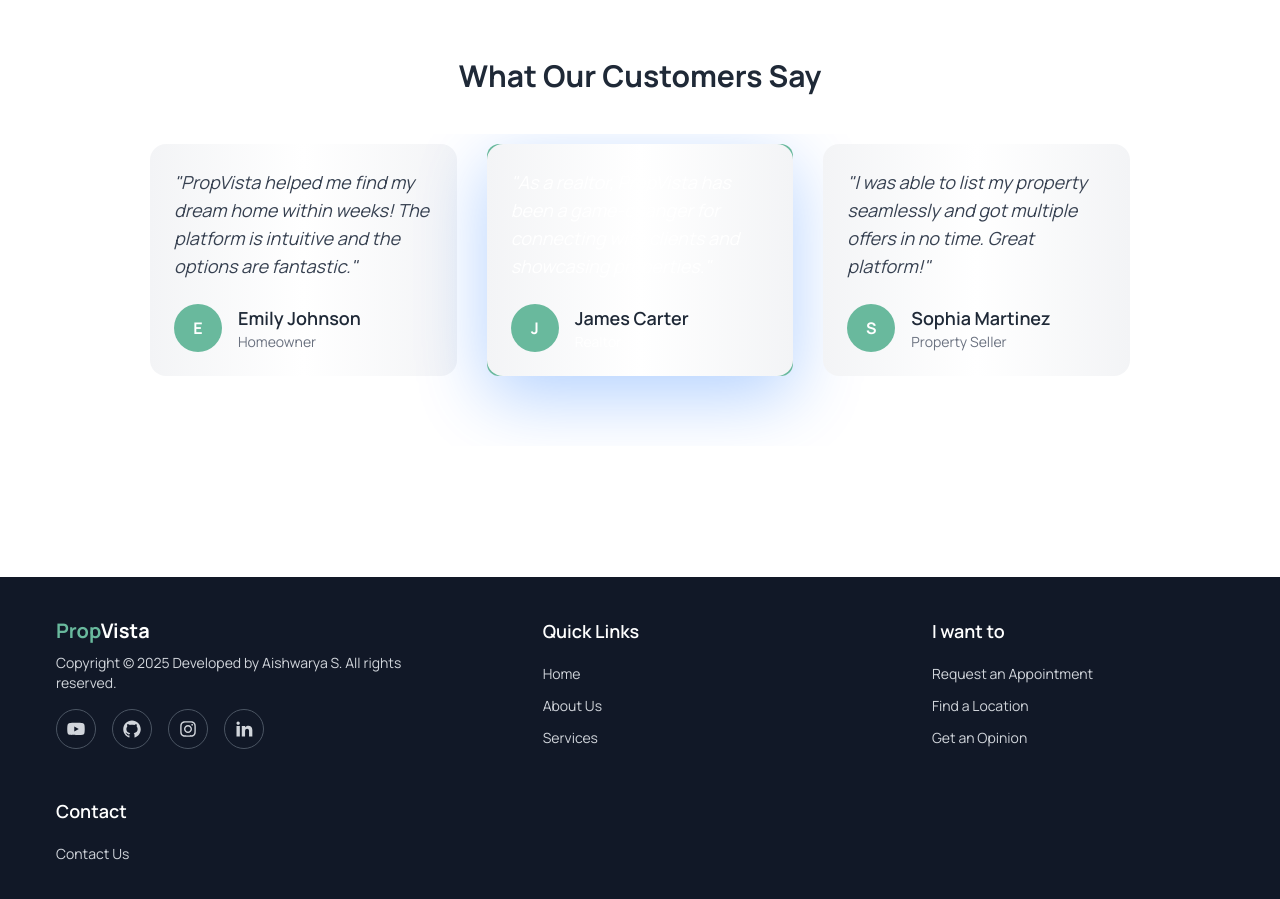
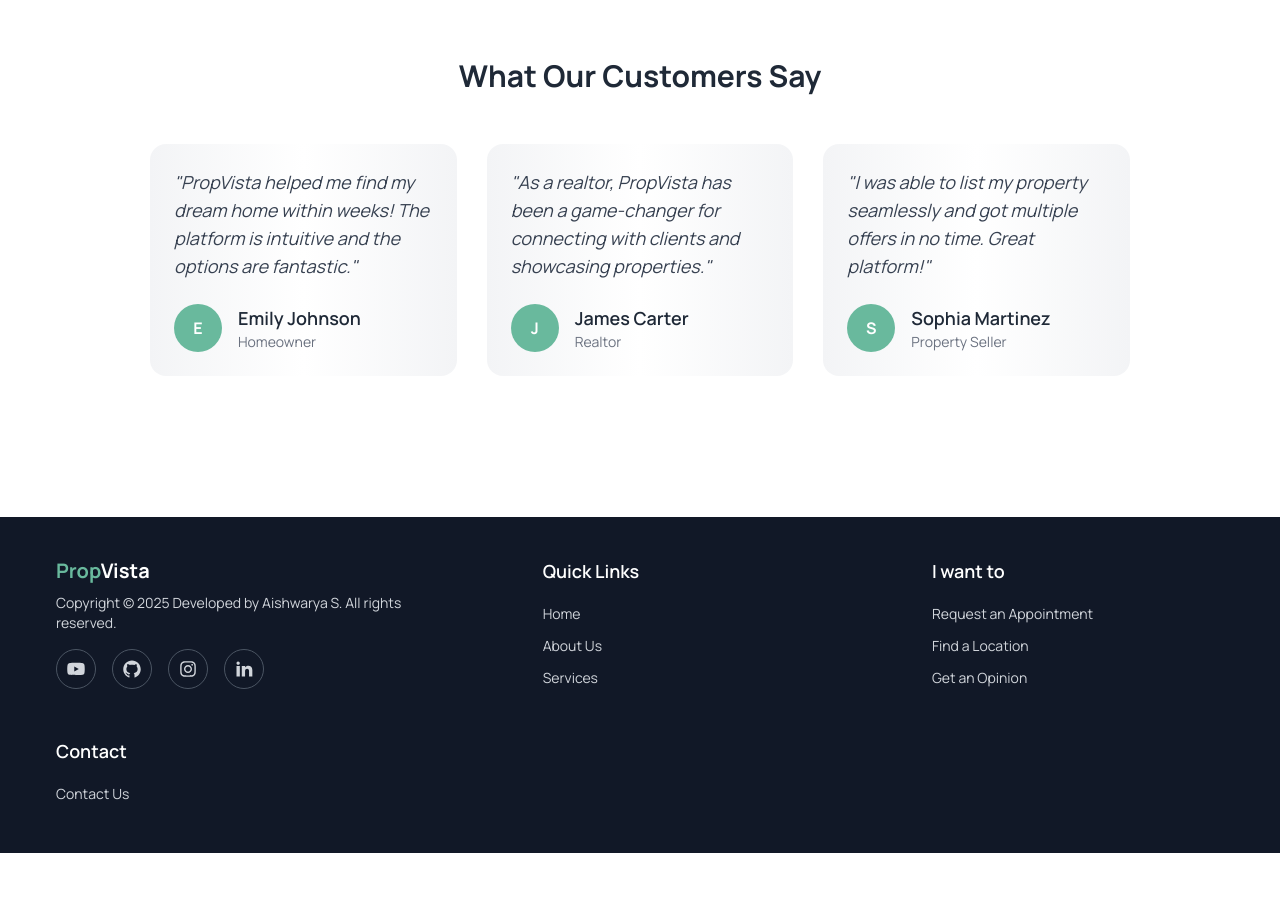
Before and after one commit to AishwaryaS9/PropVista, a React (Create React App) app: page / in a window 1280 px wide. Shown: the part 5840-6739 px from the top of the page. After the commit the page ends 6693 px from the top, so only its background shows below. Built offline with nearby package versions, Linux system fonts and the light colour scheme; no server answers.

Commit message:
Updated App.css

```diff
--- a/src/App.css
+++ b/src/App.css
@@ -9,38 +9,6 @@
 
 body {
   font-family: "Manrope", sans-serif;
-}
-
-.swiper-pagination-bullet {
-  width: 12px !important;
-  height: 12px !important;
-  border: 1px solid #181a1e !important;
-  opacity: 100% !important;
-  background: #fff !important;
-}
-
-.swiper-pagination-bullet-active {
-  background: #69b99d !important;
-  border: none !important;
-}
-
-.swiper {
-  padding-bottom: 70px !important;
-}
-
-.swiper-slide.swiper-slide-next {
-  background: #69b99d;
-  border-radius: 12px;
-  box-shadow: 0px 20px 70px rgba(0, 103, 255, 0.3);
-}
-
-.swiper-slide.swiper-slide-next h4,
-.swiper-slide.swiper-slide-next p {
-  color: #fff !important;
-}
-
-.swiper-pagination {
-  top: 90% !important;
 }
 
 .sticky__header {
```
